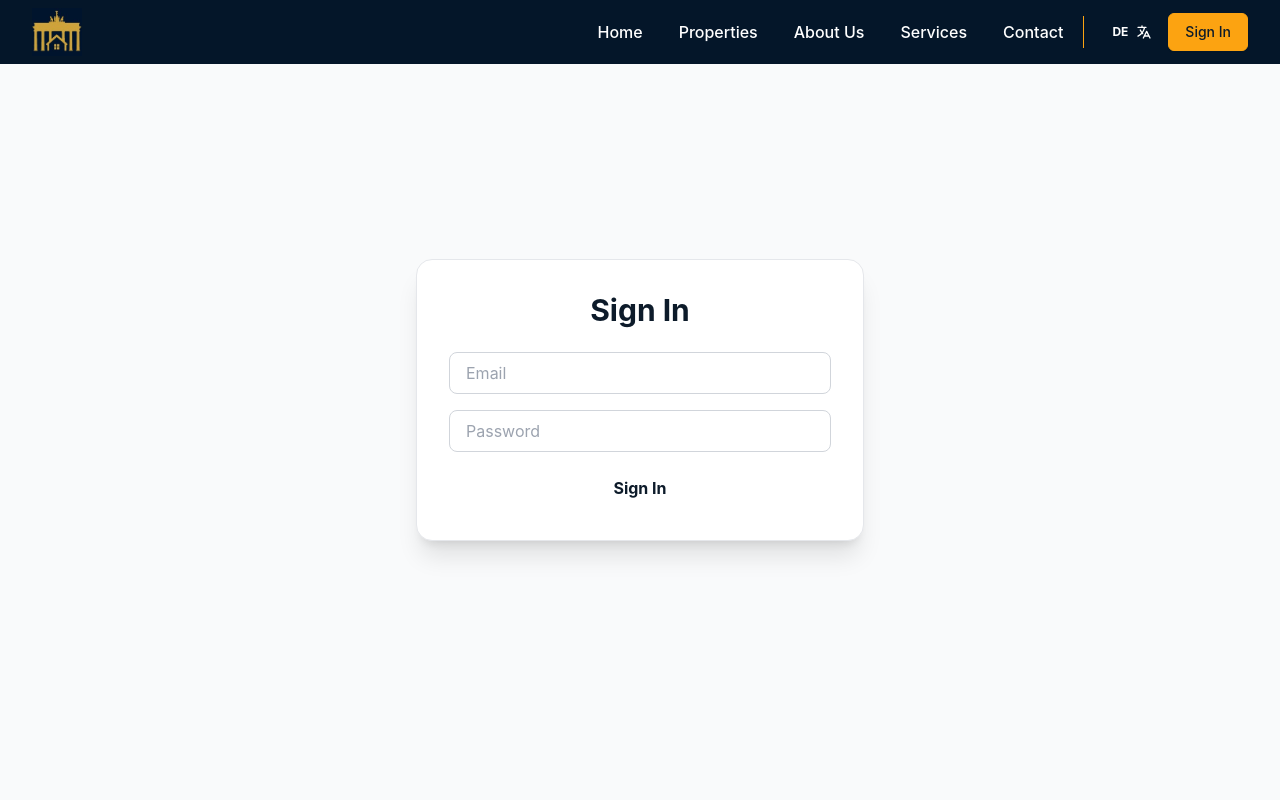
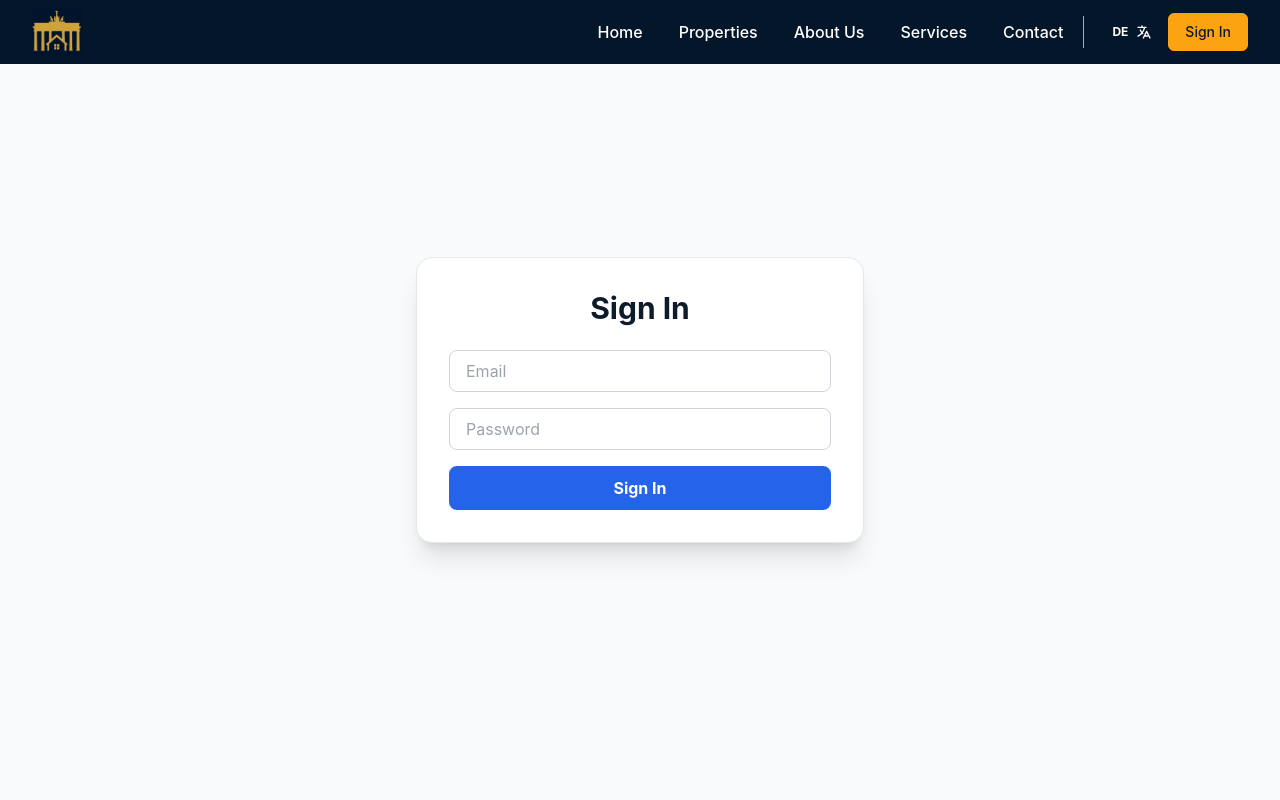
Before and after one commit to Shital2005/BrandenBed, a React (Vite) app in the folder client/: page /signin in a window 1280 px wide. Shown: the top 800 px of the page. Built offline with nearby package versions, Linux system fonts and the light colour scheme.

Commit message:
sign in page

```diff
--- a/client/src/pages/SignIn.jsx
+++ b/client/src/pages/SignIn.jsx
@@ -45,7 +45,7 @@ function SignIn({ lang, setLang }) {
             {error && <div className="text-red-600 text-sm text-center">{error}</div>}
             <button
               type="submit"
-              className="w-full py-2 rounded-lg bg-gold text-navy font-bold hover:bg-navy hover:text-gold transition-colors duration-150"
+              className="w-full py-2 rounded-lg bg-blue-600 text-white font-bold hover:bg-white hover:text-blue-600 border-2 border-blue-600 transition-colors duration-150"
             >
               Sign In
             </button>
```
